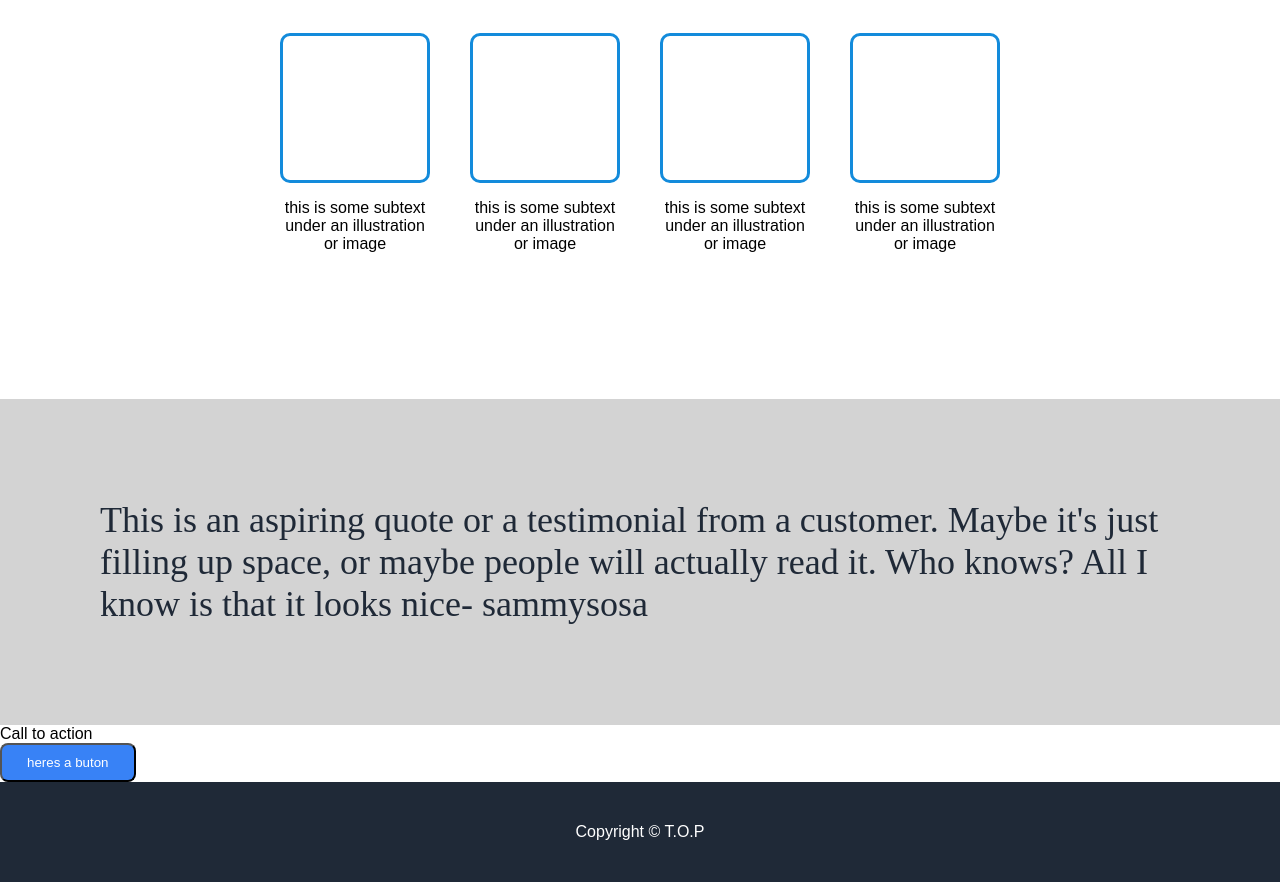
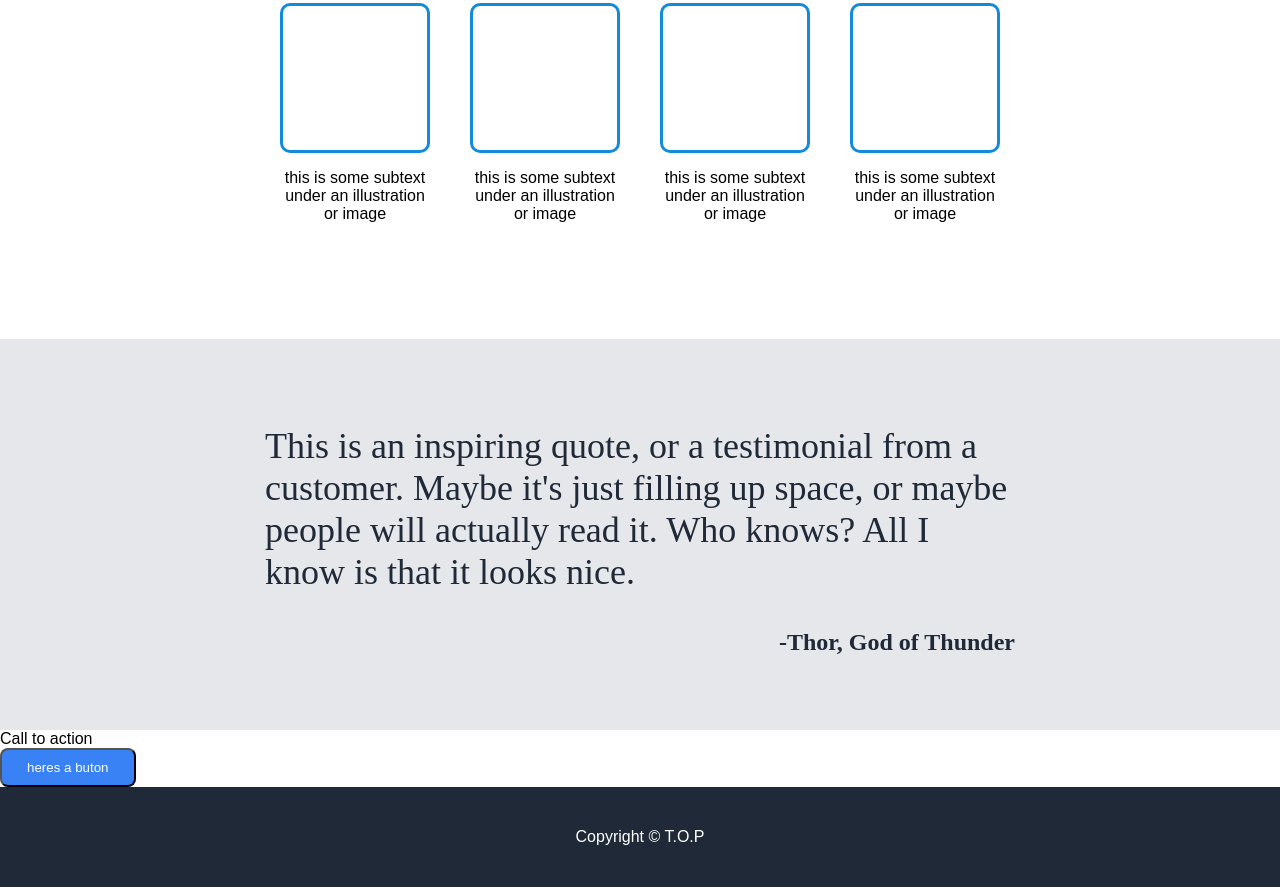
Before and after one commit to samiam120/landingPage, a plain HTML site: page index.html in a window 1280 px wide. Shown: the part 602-1489 px from the top of the page. Drawn offline with Linux system fonts and the light colour scheme.

Commit message:
Quote section is up to par created different containers for quotes for proper alignment

```diff
--- a/index.html
+++ b/index.html
@@ -50,11 +50,17 @@
           <p>this is some subtext under an illustration or image</p>
         </div>
       </div>
-      <div class="quote">
-        This is an aspiring quote or a testimonial from a customer. Maybe it's
-        just filling up space, or maybe people will actually read it. Who knows?
-        All I know is that it looks nice- sammysosa
+      <div class="quote-container">
+        <div class="quote">
+          <p>
+            This is an inspiring quote, or a testimonial from a customer. Maybe
+            it's just filling up space, or maybe people will actually read it.
+            Who knows? All I know is that it looks nice.
+          </p>
+            <p class="author">-Thor, God of Thunder</p>
+        </div>
       </div>
+
       <div class="call-to-action">
         <div class="blue-box">
           <div>Call to action</div>
--- a/styles.css
+++ b/styles.css
@@ -56,27 +56,18 @@ button {
   flex-direction: column;
 }
 
-.quote {
-  background-color: lightgray;
-  font-size: 36px;
-  padding: 100px;
-  font-family: light italic;
-  color: #1f2937;
-}
 
 .random-header {
   text-align: center;
   padding: 20px;
 }
 
-.random-information {
+.random-information{
   display: flex;
   flex-direction: column;
-
   justify-content: space-between;
   align-items: center;
   margin-bottom: 100px;
-  padding: 30px;
 }
 
 
@@ -84,6 +75,7 @@ button {
 .box-text{
   display: flex;
   gap: 40px;
+
 }
 
 .box-text p{
@@ -91,9 +83,6 @@ button {
   text-align: center;
 }
 
-.box-text{
-  display: flex;
-}
 .box {
   border: 3px solid rgb(19, 139, 219);
   border-radius: 10px;
@@ -101,6 +90,35 @@ button {
   height: 150px;
   flex: 0 0 auto;
 }
+
+.quote-container {
+  display: flex;
+  justify-content: center;
+
+  background-color: #E5E7EB;
+  font-size: 36px;
+  font-family: light italic;
+  color: #1F2937;
+
+}
+
+.quote{
+  display: flex;
+  flex-direction: column;
+  max-width: 750px;
+  padding: 50px 0;
+}
+
+.author{
+  display: flex;
+  flex-direction: row-reverse;
+  margin-top: 0px;
+  font-size: 24px;
+  font-weight: bold;
+}
+
+
+
 
 .footer {
   display: flex;
```
